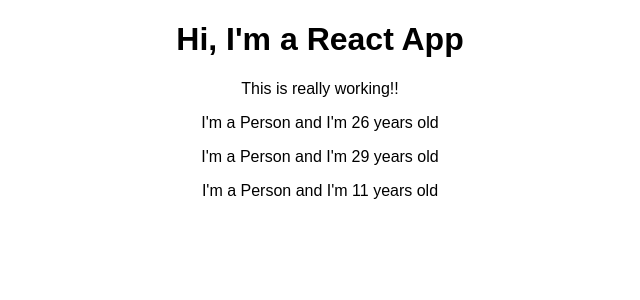
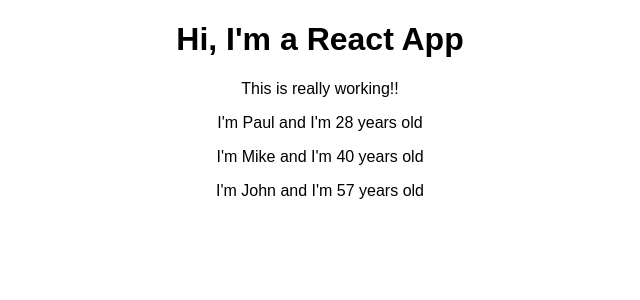
Before and after one commit to psilvaricardo/React, a React (Create React App) app in the folder ReactCG2021/react-complete-guide/: page / in a window 1280 px wide. Shown: the top 300 px of the page, without its empty margins (320-960 px from the left). Built offline with nearby package versions, Linux system fonts and the light colour scheme.

Commit message:
Working with Props - properties

```diff
--- a/ReactCG2021/react-complete-guide/src/App.js
+++ b/ReactCG2021/react-complete-guide/src/App.js
@@ -11,9 +11,9 @@
       <div className="App">
         <h1>Hi, I'm a React App</h1>
         <p>This is really working!!</p>
-        <Person />
-        <Person />
-        <Person />
+        <Person name="Paul" age="28" />
+        <Person name="Mike" age="40" >My Hobbies: Racing</Person>
+        <Person name="John" age="57" />
       </div>
     );
 
--- a/ReactCG2021/react-complete-guide/src/Person/Person.js
+++ b/ReactCG2021/react-complete-guide/src/Person/Person.js
@@ -9,8 +9,8 @@
 // function, which in the end would result in the same.
 // As a best practice, we will use ES6:
 
-const person = () => {
-    return <p>I'm a Person and I'm {Math.floor(Math.random()*30)} years old</p>
+const person = (props) => {
+    return <p>I'm {props.name} and I'm {props.age} years old</p>
 }
 
 export default person;
```
